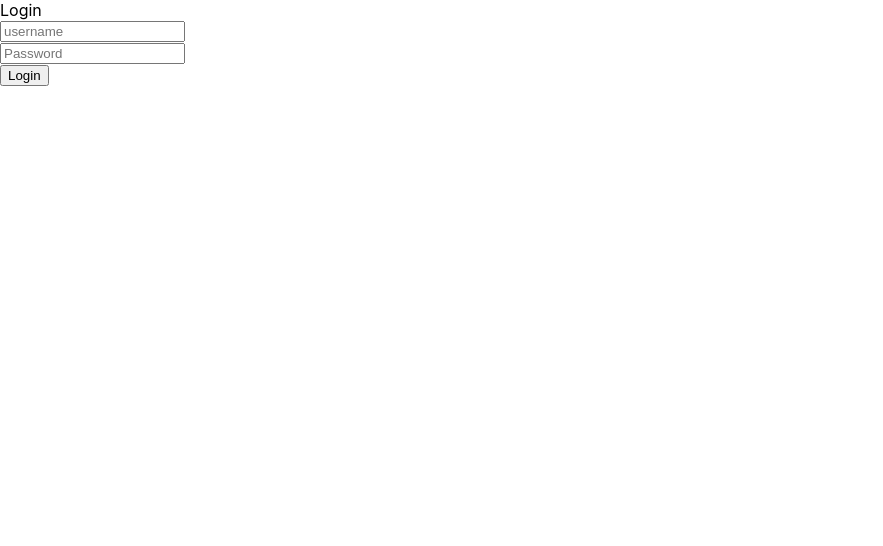
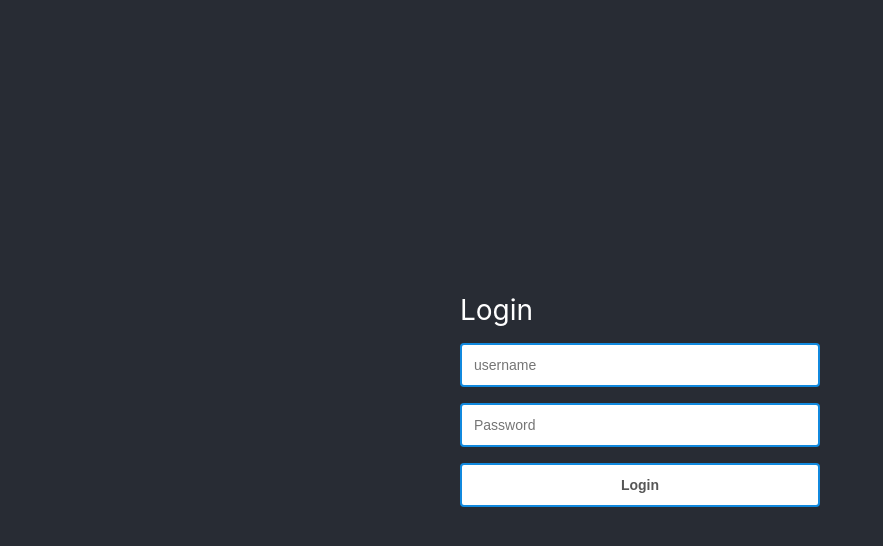
Before and after one commit to Dihfahsih1/react-login, a React (Create React App) app: page / in a window 1280 px wide. Shown: the top 546 px of the page, without its empty margins (0-883 px from the left). Built offline with nearby package versions, Linux system fonts and the light colour scheme; no server answers.

Commit message:
add custom css

```diff
--- a/src/App.css
+++ b/src/App.css
@@ -1,38 +1,55 @@
-.App {
-  text-align: center;
+body, html, #root, .app, .container{
+  width: 100%;
+  height: 100%;
+
 }
-
-.App-logo {
-  height: 40vmin;
-  pointer-events: none;
-}
-
-@media (prefers-reduced-motion: no-preference) {
-  .App-logo {
-    animation: App-logo-spin infinite 20s linear;
-  }
-}
-
-.App-header {
-  background-color: #282c34;
-  min-height: 100vh;
+.container{
+  font-size: 28px;
+  color: #fff;
   display: flex;
   flex-direction: column;
   align-items: center;
   justify-content: center;
-  font-size: calc(10px + 2vmin);
-  color: white;
+  background-color: #282c34;
+}
+.loginForm{
+  box-sizing: border-box;
+  width:100%;
+  max-width: 400px;
+  padding-left: 20px;
+  padding-right: 20px;
 }
 
-.App-link {
-  color: #61dafb;
+.inputField{
+  padding-top: 16px;
+
 }
+.input{
+  box-sizing: border-box;
+  outline: none;
+  border: solid 2px #1189de;
+  border-radius: 4px;
+  color:#292929;
+  width:100%;
+  padding:12px;
+  font-size: 14px;
+  background: rgba(255, 255, 255, 1);
 
-@keyframes App-logo-spin {
-  from {
-    transform: rotate(0deg);
-  }
-  to {
-    transform: rotate(360deg);
-  }
 }
+.submitButton{
+  padding-top: 16px;
+
+}
+.btn{
+  width:100%;
+  min-width: 280px;
+  color: #565656;
+  padding:12px;
+  font-size: 14px;
+  background: #fff;
+  font-weight: bold;
+  border: solid 2px #1189de;
+  border-radius: 4px;
+  cursor:pointer;
+
+}
--- a/src/inputField.js
+++ b/src/inputField.js
@@ -4,7 +4,7 @@
       return(
         <div className="inputField">
           <input
-           className='container'
+           className='input'
            type={this.props.type}
            placeholder={this.props.placeholder}
            value={this.props.value}
```
